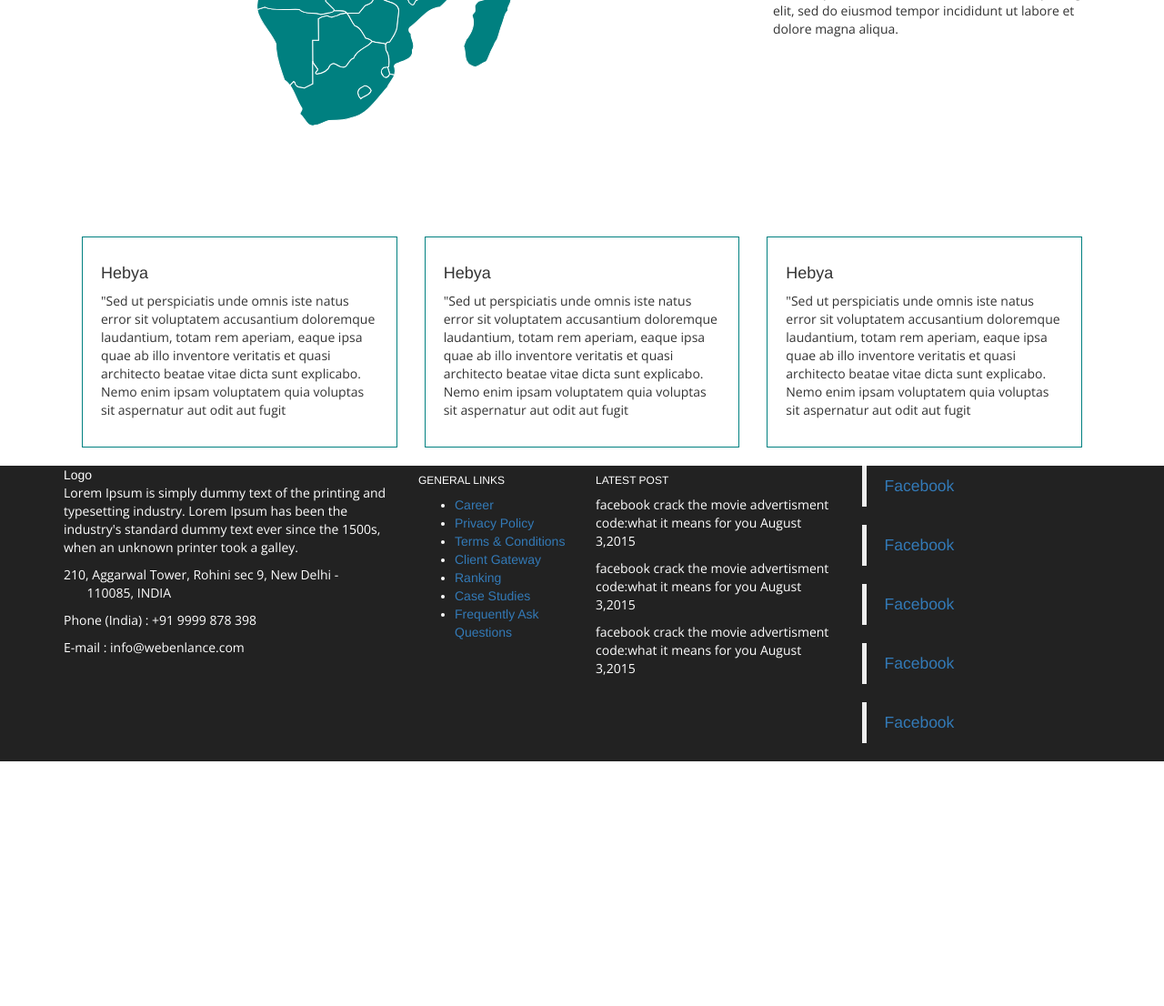
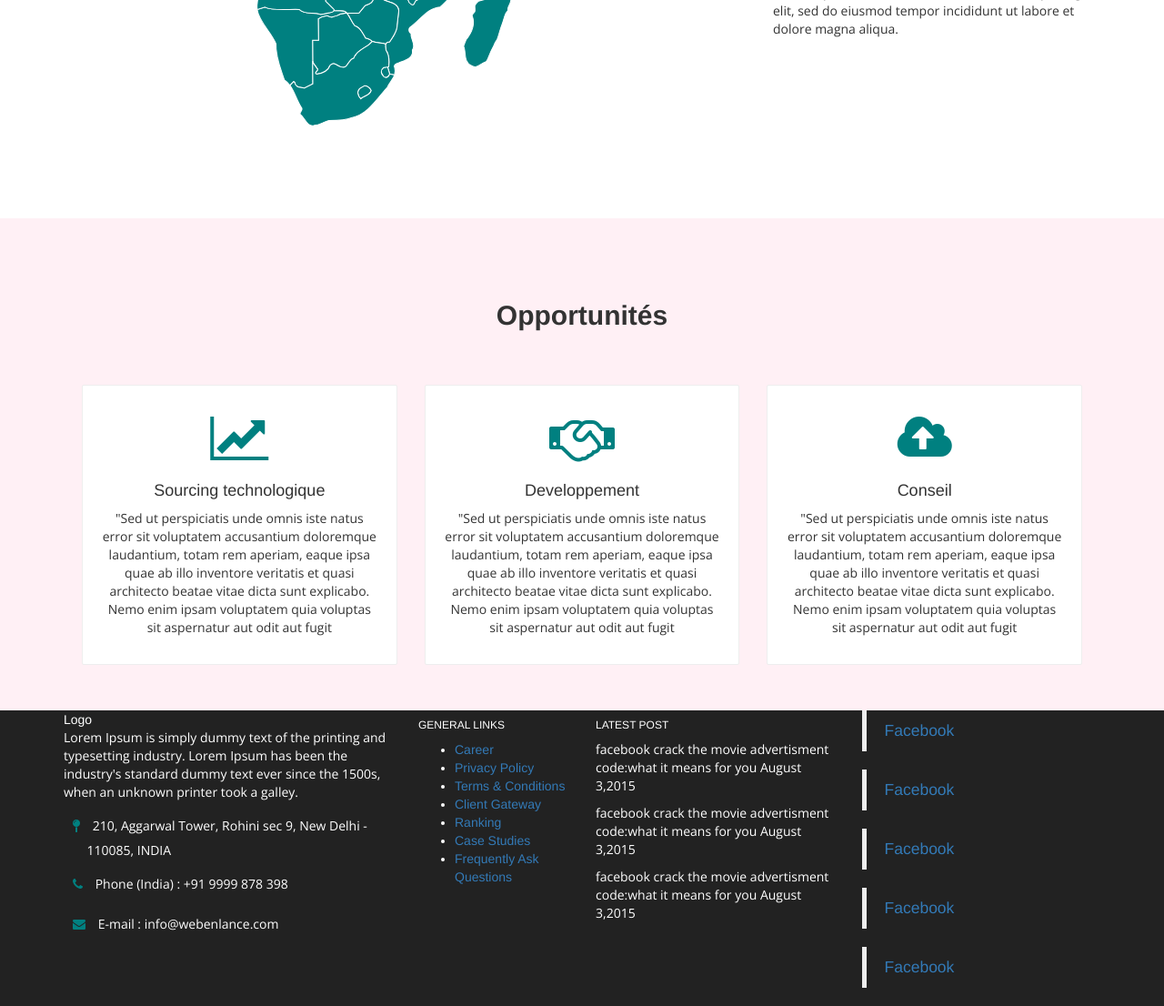
Before and after one commit to WF3HBA/hebya, a PHP site: template templates/index.html.twig in a window 1280 px wide. Shown: the part 846-1952 px from the top of the page at 91% size. Before the commit the page ends 1683 px from the top, so only its background shows below. Run offline with PHP 8.4, Linux system fonts and the light colour scheme; the template is opened without the code that fills it, so the values that code supplies are empty; some libraries are stand-ins or nearby versions; some web fonts are replaced.

Commit message:
ajout section

```diff
--- a/templates/index.html.twig
+++ b/templates/index.html.twig
@@ -30,36 +30,40 @@
                     <p>"Lorem ipsum dolor sit amet, consectetur adipiscing elit, sed do eiusmod tempor incididunt ut labore et dolore magna aliqua.</p>
                     <h5>Contact</h5>
                     <p>"Lorem ipsum dolor sit amet, consectetur adipiscing elit, sed do eiusmod tempor incididunt ut labore et dolore magna aliqua.</p>
-                    <button class="btn btn-default btn-block">retour carte</button>
+                    <button class="btn btn-default btn-block">back to map</button>
 
                 </div>
             </div>
         </div>
     </div>
-
+    <div class="section2">
         <div class="container">
             <div id="trio" class="row">
-                <div class="col-md-4">
+                    <h2>Opportunités</h2>
+                    <div class="col-md-4 col-xs-12">
                         <div class="assets">
-                        <h4>Hebya</h4>
+                            <i class="fa fa-line-chart  fa-4x" aria-hidden="true"></i>
+                            <strong><h4>Sourcing technologique</h4></strong>
                             <p>"Sed ut perspiciatis unde omnis iste natus error sit voluptatem accusantium doloremque laudantium, totam rem aperiam, eaque ipsa quae ab illo inventore veritatis et quasi architecto beatae vitae dicta sunt explicabo. Nemo enim ipsam voluptatem quia voluptas sit aspernatur aut odit aut fugit</p>
                         </div>
                     </div>
-                <div class="col-md-4">
+                    <div class="col-md-4 col-xs-12">
                          <div class="assets">
-                        <h4>Hebya</h4>
+                             <i class="fa fa-handshake-o fa-4x" aria-hidden="true"></i>
+                            <h4>Developpement</h4>
                             <p>"Sed ut perspiciatis unde omnis iste natus error sit voluptatem accusantium doloremque laudantium, totam rem aperiam, eaque ipsa quae ab illo inventore veritatis et quasi architecto beatae vitae dicta sunt explicabo. Nemo enim ipsam voluptatem quia voluptas sit aspernatur aut odit aut fugit</p>
                         </div>
                     </div>
-                <div class="col-md-4">
+                    <div class="col-md-4 col-xs-12">
                         <div class="assets">
-                        <h4>Hebya</h4>
+                            <i class="fa fa-cloud-upload fa-4x" aria-hidden="true"></i>
+                            <h4>Conseil</h4>
                             <p>"Sed ut perspiciatis unde omnis iste natus error sit voluptatem accusantium doloremque laudantium, totam rem aperiam, eaque ipsa quae ab illo inventore veritatis et quasi architecto beatae vitae dicta sunt explicabo. Nemo enim ipsam voluptatem quia voluptas sit aspernatur aut odit aut fugit</p>
                         </div>
                     </div>
                  </div>
          </div>
-
+    </div>
 
 
 
--- a/templates/layout.html.twig
+++ b/templates/layout.html.twig
@@ -6,6 +6,7 @@
 
             <link rel="stylesheet" href="https://maxcdn.bootstrapcdn.com/bootstrap/3.3.7/css/bootstrap.min.css" integrity="sha384-BVYiiSIFeK1dGmJRAkycuHAHRg32OmUcww7on3RYdg4Va+PmSTsz/K68vbdEjh4u" crossorigin="anonymous">
             <link href="https://fonts.googleapis.com/css?family=Droid+Sans|Josefin+Sans|Open+Sans|Roboto" rel="stylesheet">
+            <link href="https://maxcdn.bootstrapcdn.com/font-awesome/4.7.0/css/font-awesome.min.css" rel="stylesheet" integrity="sha384-wvfXpqpZZVQGK6TAh5PVlGOfQNHSoD2xbE+QkPxCAFlNEevoEH3Sl0sibVcOQVnN" crossorigin="anonymous">
             <link href="{{ asset('css/main.css') }}" rel="stylesheet" type="text/css" />
         {% endblock %}
     </head>
--- a/web/css/accueil.css
+++ b/web/css/accueil.css
@@ -26,14 +26,35 @@ h3{
     margin-bottom: 5px;
 }
 
+.section2{
+  background-color: #FFF0F5;
+}
+
 .assets{
     padding: 20px;
-    border: 1px solid #008080;
+    border: 1px solid #EEEEEE;
+    background-color: white;
+    border-radius: 2px;
 }
 
 #trio{
     padding: 20px;
+    text-align: center;
+    padding-bottom: 50px;
+
 }
+
+
+#trio > h2 {
+    padding : 50px;
+    font-weight: bold;
+}
+
+i{
+    color: #008080;
+    padding: 10px;
+}
+
 
 @media (max-width: 991px){
     .assets{
```
Also changed, not shown: web/js/map/africa-paths.js. Lines whose indentation alone changed are shown as unchanged.
